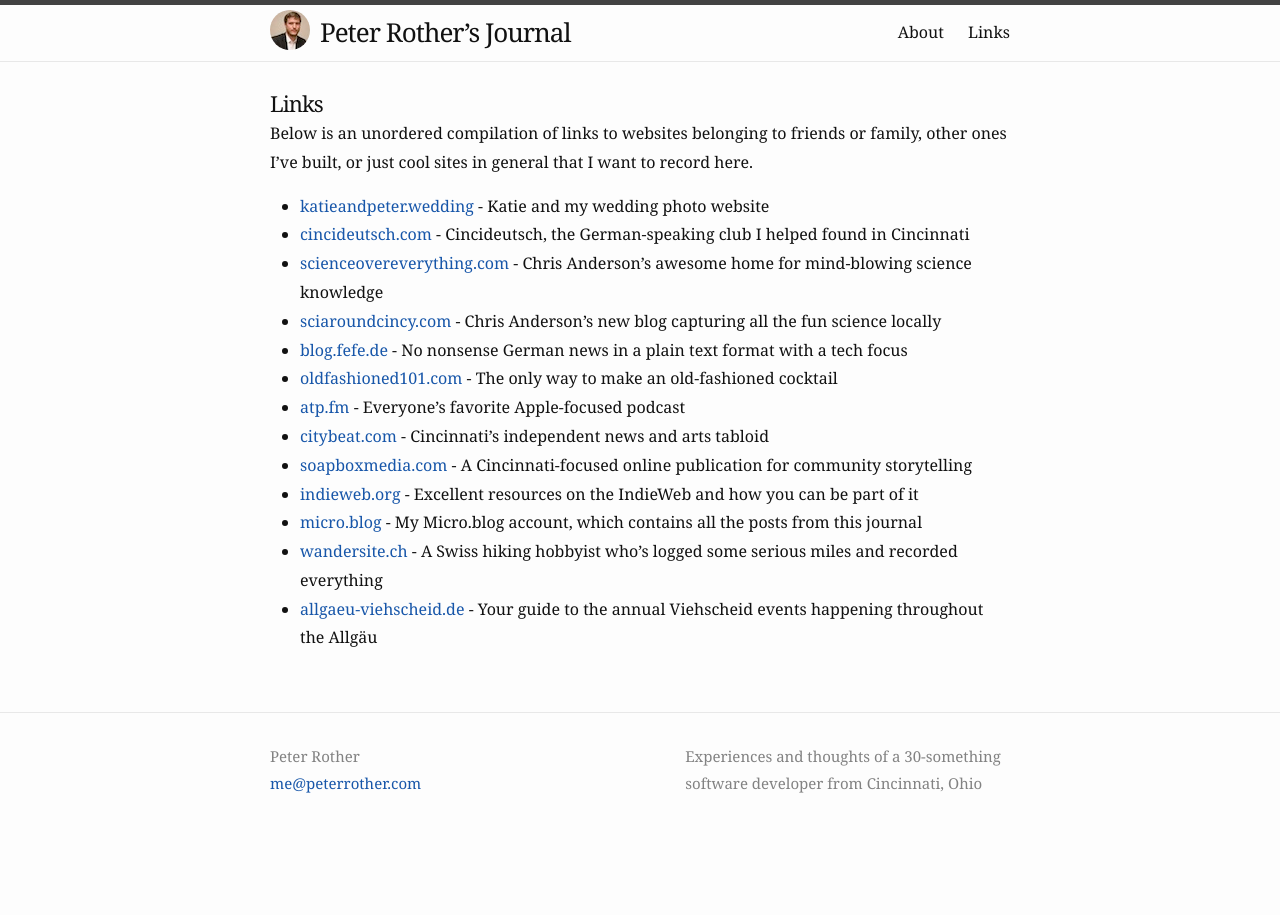
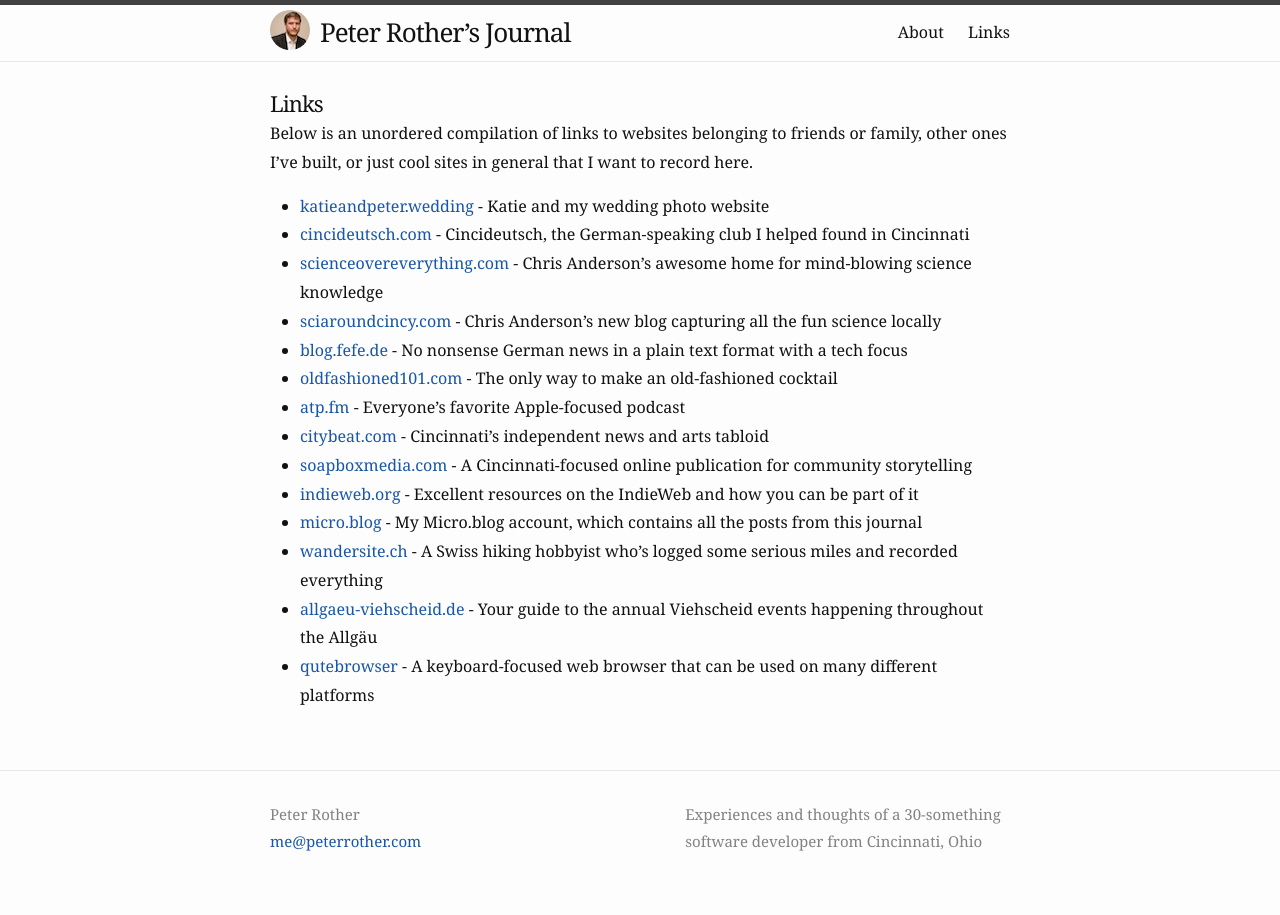
Before and after one commit to peterrother/peterrother.github.io, a Jekyll site: the page built from links.md, in a window 1280 px wide. Built offline with Jekyll 4.4.1, drawn with Linux system fonts in a browser that asks for light colours.

Commit message:
Add qutebrowser to links

```diff
--- a/links.md
+++ b/links.md
@@ -34,3 +34,5 @@ My Micro.blog account, which contains all the posts from this journal
 A Swiss hiking hobbyist who's logged some serious miles and recorded everything
 - [allgaeu-viehscheid.de](https://www.allgaeu-viehscheid.de) -
 Your guide to the annual Viehscheid events happening throughout the Allgäu
+- [qutebrowser](https://www.qutebrowser.org) -
+A keyboard-focused web browser that can be used on many different platforms
```
